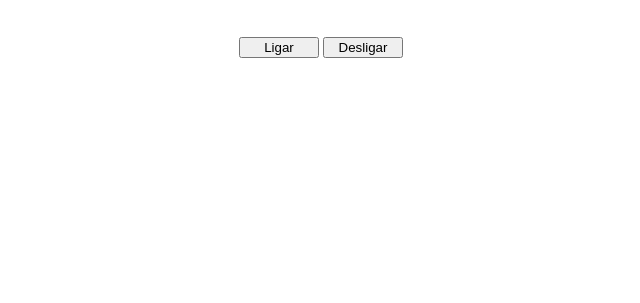
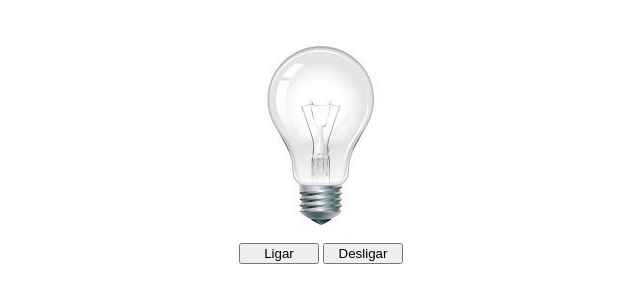
Before and after one commit to GeoNadia/lampada, a plain HTML site: page index.html in a window 1280 px wide. Shown: the part 69-372 px from the top of the page, without its empty margins (319-959 px from the left). Drawn offline with Linux system fonts and the light colour scheme.

Commit message:
index.html

```diff
--- a/index.html
+++ b/index.html
@@ -12,7 +12,7 @@
     </header>
     <main>
         <div>
-            <img src="./fotos/desligada.jpg" alt="" id="lamp">
+            <img src="desligada.jpg" alt="" id="lamp">
         </div>
         <div>
             <button id="turnOn">Ligar</button>
```
